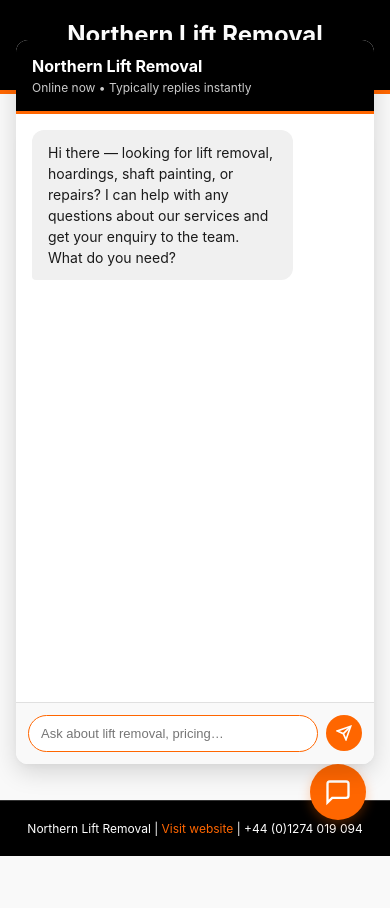
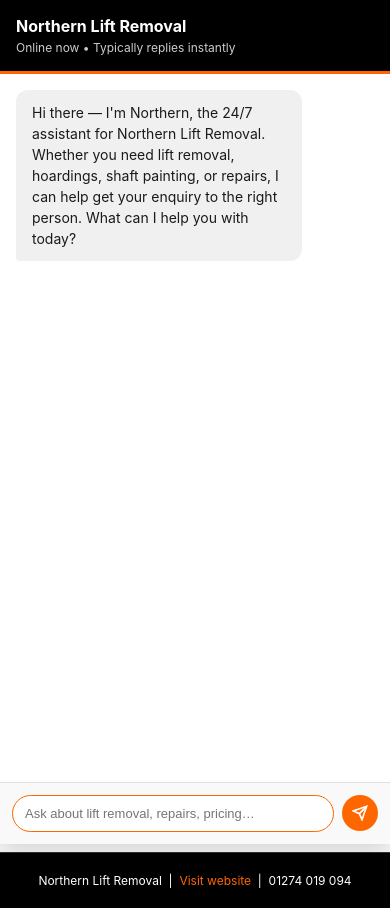
Before and after one commit to joash-maker/northern-agent, a website: page public/index.html in a window 390 px wide. Both pictures are taken after a click on the button "Open chat". Before the commit the page ends 856 px from the top, so only its background shows below. Drawn offline with Linux system fonts and the light colour scheme.

Commit message:
Update index.html

```diff
--- a/public/index.html
+++ b/public/index.html
@@ -171,23 +171,12 @@
     }
 
     @keyframes slideIn {
-      from {
-        opacity: 0;
-        transform: translateY(8px);
-      }
-      to {
-        opacity: 1;
-        transform: translateY(0);
-      }
+      from { opacity: 0; transform: translateY(8px); }
+      to { opacity: 1; transform: translateY(0); }
     }
 
-    .message.bot {
-      justify-content: flex-start;
-    }
-
-    .message.user {
-      justify-content: flex-end;
-    }
+    .message.bot { justify-content: flex-start; }
+    .message.user { justify-content: flex-end; }
 
     .message-bubble {
       max-width: 80%;
@@ -224,23 +213,12 @@
       animation: bounce 1.4s infinite;
     }
 
-    .typing-dot:nth-child(2) {
-      animation-delay: 0.2s;
-    }
-
-    .typing-dot:nth-child(3) {
-      animation-delay: 0.4s;
-    }
+    .typing-dot:nth-child(2) { animation-delay: 0.2s; }
+    .typing-dot:nth-child(3) { animation-delay: 0.4s; }
 
     @keyframes bounce {
-      0%, 60%, 100% {
-        opacity: 0.3;
-        transform: translateY(0);
-      }
-      30% {
-        opacity: 1;
-        transform: translateY(-8px);
-      }
+      0%, 60%, 100% { opacity: 0.3; transform: translateY(0); }
+      30% { opacity: 1; transform: translateY(-8px); }
     }
 
     #lead-banner {
@@ -252,7 +230,7 @@
       font-weight: 600;
       font-size: 13px;
       border-radius: 8px;
-      margin: 8px 0;
+      margin: 8px;
     }
 
     #lead-banner.show {
@@ -297,16 +275,11 @@
       align-items: center;
       justify-content: center;
       transition: background 0.2s;
+      flex-shrink: 0;
     }
 
-    #send-btn:hover {
-      background: #e55a00;
-    }
-
-    #send-btn:disabled {
-      background: #ccc;
-      cursor: not-allowed;
-    }
+    #send-btn:hover { background: #e55a00; }
+    #send-btn:disabled { background: #ccc; cursor: not-allowed; }
 
     .footer {
       background: #000;
@@ -323,29 +296,24 @@
       text-decoration: none;
     }
 
-    .footer a:hover {
-      text-decoration: underline;
-    }
+    .footer a:hover { text-decoration: underline; }
 
     @media (max-width: 480px) {
       #chat-window {
-        width: calc(100vw - 32px);
-        height: calc(100vh - 120px);
-        bottom: 80px;
-        right: 16px;
+        width: 100vw;
+        height: 100svh;
+        bottom: 0;
+        right: 0;
+        border-radius: 0;
       }
 
-      .hero {
-        padding: 24px;
-      }
-
-      .hero h2 {
-        font-size: 22px;
-      }
+      .hero { padding: 24px; }
+      .hero h2 { font-size: 22px; }
     }
   </style>
 </head>
 <body>
+
   <div class="header">
     <h1>Northern Lift Removal</h1>
     <p>24/7 AI Chat Demo</p>
@@ -353,14 +321,13 @@
 
   <div class="container">
     <div class="hero">
-      <h2>See Fredi in Action</h2>
-      <p>This demo shows how our 24/7 AI assistant handles customer enquiries for Northern Lift Removal. Ask questions about lift removal, hoardings, shaft painting, or repairs.</p>
-
+      <h2>Meet Northern — Your 24/7 Assistant</h2>
+      <p>Specialist lift removal, hoardings, shaft painting, and repairs across the UK. Northern is available around the clock to answer questions and capture enquiries — even when the team is out on site.</p>
       <ul class="features">
         <li>Answers customer questions instantly, day and night</li>
-        <li>Qualifies every enquiry (service, urgency, location)</li>
+        <li>Qualifies every enquiry — service type, urgency, and location</li>
         <li>Captures complete lead information automatically</li>
-        <li>Routes urgent jobs straight to your phone</li>
+        <li>Routes urgent jobs straight to the team</li>
         <li>Works seamlessly on mobile and desktop</li>
       </ul>
     </div>
@@ -375,34 +342,33 @@
   <div id="chat-window">
     <div id="chat-header">
       <h3>Northern Lift Removal</h3>
-      <p>Online now • Typically replies instantly</p>
+      <p>Online now &bull; Typically replies instantly</p>
     </div>
-
     <div id="chat-messages"></div>
-
-    <div id="lead-banner">✓ Details captured — we'll be in touch shortly.</div>
-
+    <div id="lead-banner">&#10003; Details captured — we'll be in touch shortly.</div>
     <div id="chat-input-area">
-      <form id="chat-form" onsubmit="handleSubmit(event)">
+      <div id="chat-form">
         <input
           type="text"
           id="chat-input"
-          placeholder="Ask about lift removal, pricing…"
+          placeholder="Ask about lift removal, repairs, pricing…"
           autocomplete="off"
           maxlength="500"
         />
-        <button type="submit" id="send-btn">
+        <button type="button" id="send-btn" onclick="handleSend()">
           <svg width="16" height="16" viewBox="0 0 24 24" fill="none" stroke="currentColor" stroke-width="2.5">
             <line x1="22" y1="2" x2="11" y2="13"/>
             <polygon points="22 2 15 22 11 13 2 9 22 2"/>
           </svg>
         </button>
-      </form>
+      </div>
     </div>
   </div>
 
   <div class="footer">
-    Northern Lift Removal | <a href="https://northernliftremoval.co.uk" target="_blank">Visit website</a> | +44 (0)1274 019 094
+    Northern Lift Removal &nbsp;|&nbsp;
+    <a href="https://northernliftremoval.co.uk" target="_blank">Visit website</a>
+    &nbsp;|&nbsp; 01274 019 094
   </div>
 
   <script>
@@ -413,18 +379,22 @@
 
     document.getElementById('chat-launcher').addEventListener('click', toggleWidget);
 
+    document.getElementById('chat-input').addEventListener('keydown', function(e) {
+      if (e.key === 'Enter' && !e.shiftKey) {
+        e.preventDefault();
+        handleSend();
+      }
+    });
+
     function toggleWidget() {
       widgetOpen = !widgetOpen;
       const win = document.getElementById('chat-window');
-      const btn = document.getElementById('chat-launcher');
-
       win.classList.toggle('open', widgetOpen);
-      btn.classList.toggle('open', widgetOpen);
 
       if (widgetOpen && !conversationStarted) {
         conversationStarted = true;
         setTimeout(() => {
-          addBotMessage("Hi there — looking for lift removal, hoardings, shaft painting, or repairs? I can help with any questions about our services and get your enquiry to the team. What do you need?");
+          addBotMessage("Hi there — I'm Northern, the 24/7 assistant for Northern Lift Removal. Whether you need lift removal, hoardings, shaft painting, or repairs, I can help get your enquiry to the right person. What can I help you with today?");
         }, 300);
       }
 
@@ -433,12 +403,10 @@
       }
     }
 
-    function handleSubmit(e) {
-      e.preventDefault();
+    function handleSend() {
       const input = document.getElementById('chat-input');
       const text = input.value.trim();
       if (!text) return;
-
       input.value = '';
       sendMessage(text);
     }
@@ -458,14 +426,11 @@
         .then(data => {
           removeTyping();
           document.getElementById('send-btn').disabled = false;
-
-          let reply = data.message || 'Sorry, something went wrong. Please call us on 01274 019 094.';
-
+          const reply = data.message || 'Sorry, something went wrong. Please call us on 01274 019 094.';
           if (data.leadCaptured && !leadCaptured) {
             leadCaptured = true;
             document.getElementById('lead-banner').classList.add('show');
           }
-
           messages.push({ role: 'assistant', content: reply });
           addBotMessage(reply);
         })
@@ -479,7 +444,7 @@
     function addUserMessage(text) {
       const div = document.createElement('div');
       div.className = 'message user';
-      div.innerHTML = `<div class="message-bubble">${escapeHtml(text)}</div>`;
+      div.innerHTML = '<div class="message-bubble">' + escapeHtml(text) + '</div>';
       document.getElementById('chat-messages').appendChild(div);
       scrollToBottom();
     }
@@ -487,7 +452,7 @@
     function addBotMessage(text) {
       const div = document.createElement('div');
       div.className = 'message bot';
-      div.innerHTML = `<div class="message-bubble">${escapeHtml(text)}</div>`;
+      div.innerHTML = '<div class="message-bubble">' + escapeHtml(text) + '</div>';
       document.getElementById('chat-messages').appendChild(div);
       scrollToBottom();
     }
@@ -502,27 +467,20 @@
     }
 
     function removeTyping() {
-      const typing = document.getElementById('typing-indicator');
-      if (typing) typing.remove();
+      const t = document.getElementById('typing-indicator');
+      if (t) t.remove();
     }
 
     function scrollToBottom() {
-      const messages = document.getElementById('chat-messages');
-      setTimeout(() => {
-        messages.scrollTop = messages.scrollHeight;
-      }, 50);
+      const msgs = document.getElementById('chat-messages');
+      setTimeout(() => { msgs.scrollTop = msgs.scrollHeight; }, 50);
     }
 
     function escapeHtml(text) {
-      const map = {
-        '&': '&amp;',
-        '<': '&lt;',
-        '>': '&gt;',
-        '"': '&quot;',
-        "'": '&#039;'
-      };
+      const map = { '&': '&amp;', '<': '&lt;', '>': '&gt;', '"': '&quot;', "'": '&#039;' };
       return text.replace(/[&<>"']/g, m => map[m]);
     }
   </script>
+
 </body>
 </html>
```
